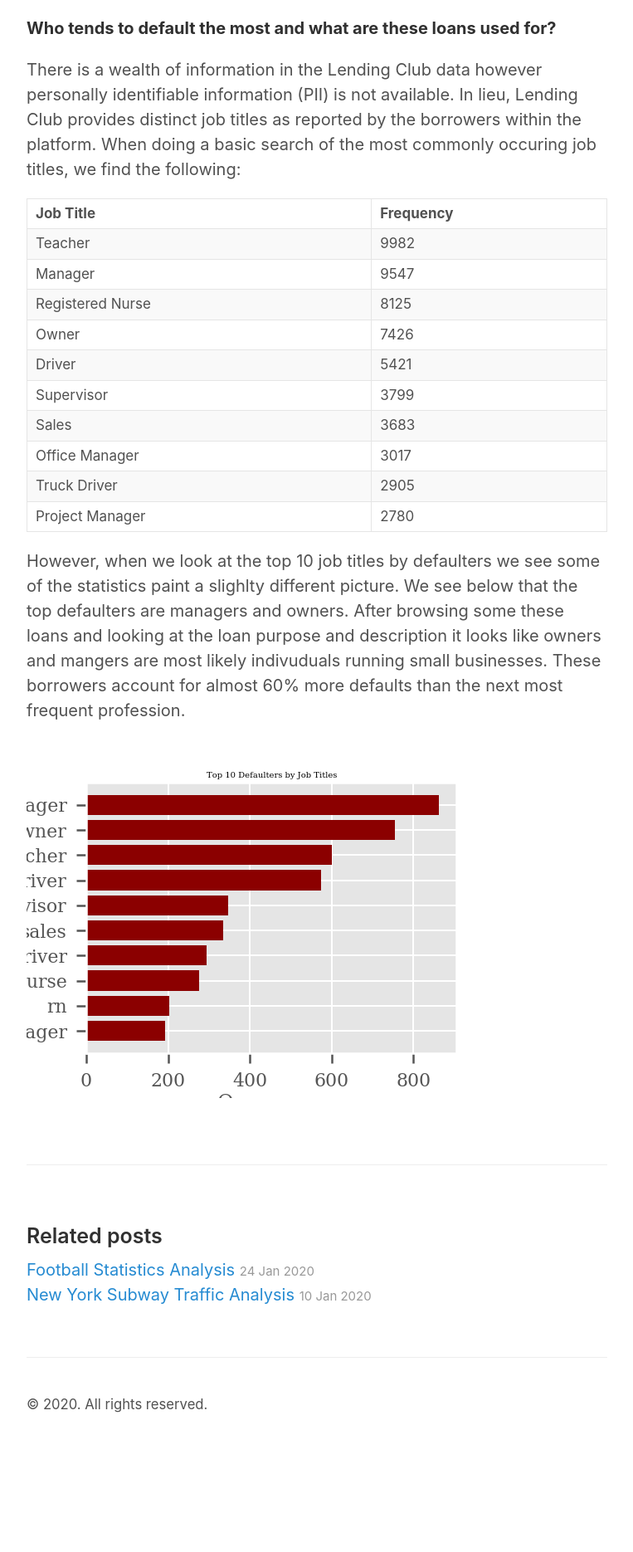
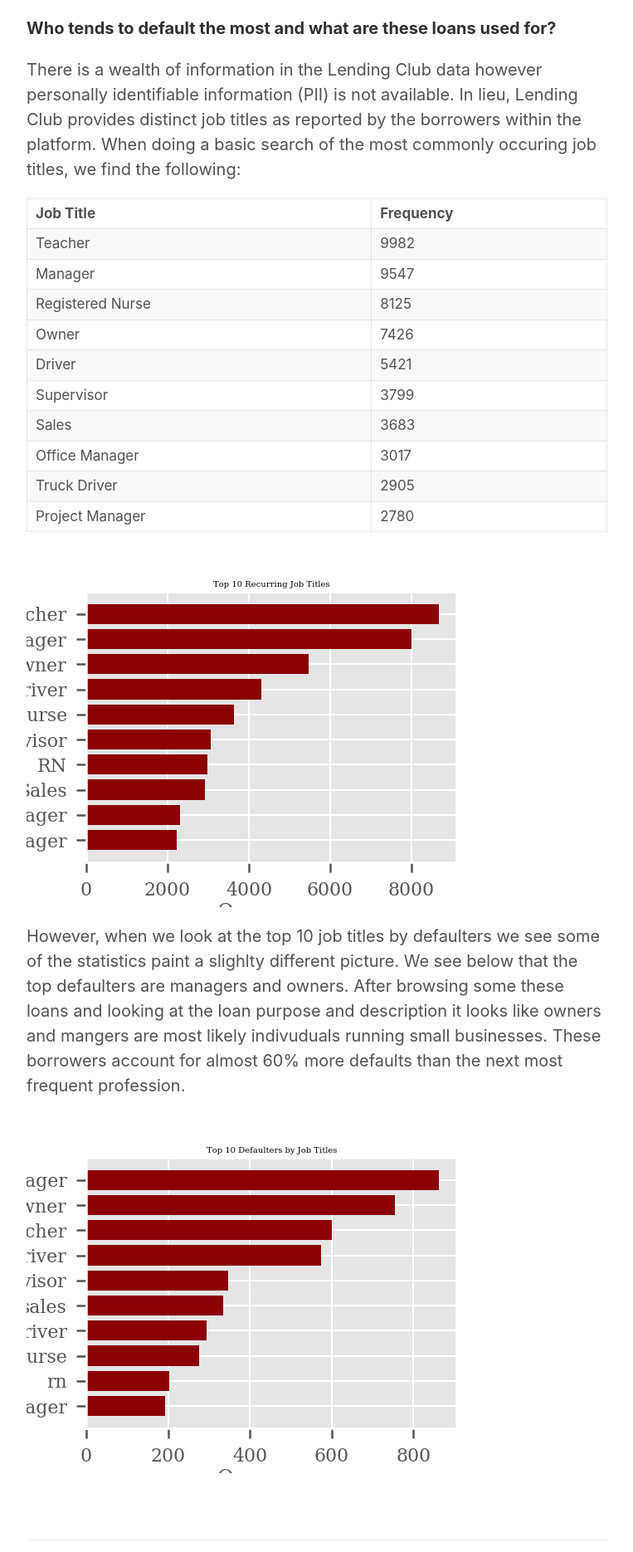
Before and after one commit to skhan-tech/skhan-tech.github.io, a Jekyll site: the page built from _posts/2020-02-16-Lending-Club-Loan-Analysis.md, in a window 1280 px wide. Shown: the part 4530-6400 px from the top of the page at 83% size, without its empty margins (258-1021 px from the left). Built offline with Jekyll 4.4.1, drawn with Linux system fonts in a browser that asks for light colours; our own code applies the rules of GitHub Pages for plain Markdown files; before the commit the page ends 6276 px from its top, so only the background shows below that.

Commit message:
Update 2020-02-16-Lending-Club-Loan-Analysis.md

```diff
--- a/_posts/2020-02-16-Lending-Club-Loan-Analysis.md
+++ b/_posts/2020-02-16-Lending-Club-Loan-Analysis.md
@@ -82,6 +82,8 @@ There is a wealth of information in the Lending Club data however personally ide
 |Truck Driver     | 2905     |
 |Project Manager  | 2780     |
 
+![JobsByDefault]({{ site.url }}/images/charts/top_recurring_jobs.png)
+
 However, when we look at the top 10 job titles by defaulters we see some of the statistics paint a slighlty different picture. We see below that the top defaulters are managers and owners. After browsing some these loans and looking at the loan purpose and description it looks like owners and mangers are most likely indivuduals running small businesses. These borrowers account for almost 60% more defaults than the next most frequent profession.
 
 ![JobsByDefault]({{ site.url }}/images/charts/top_jobs_by_default.png)
```
